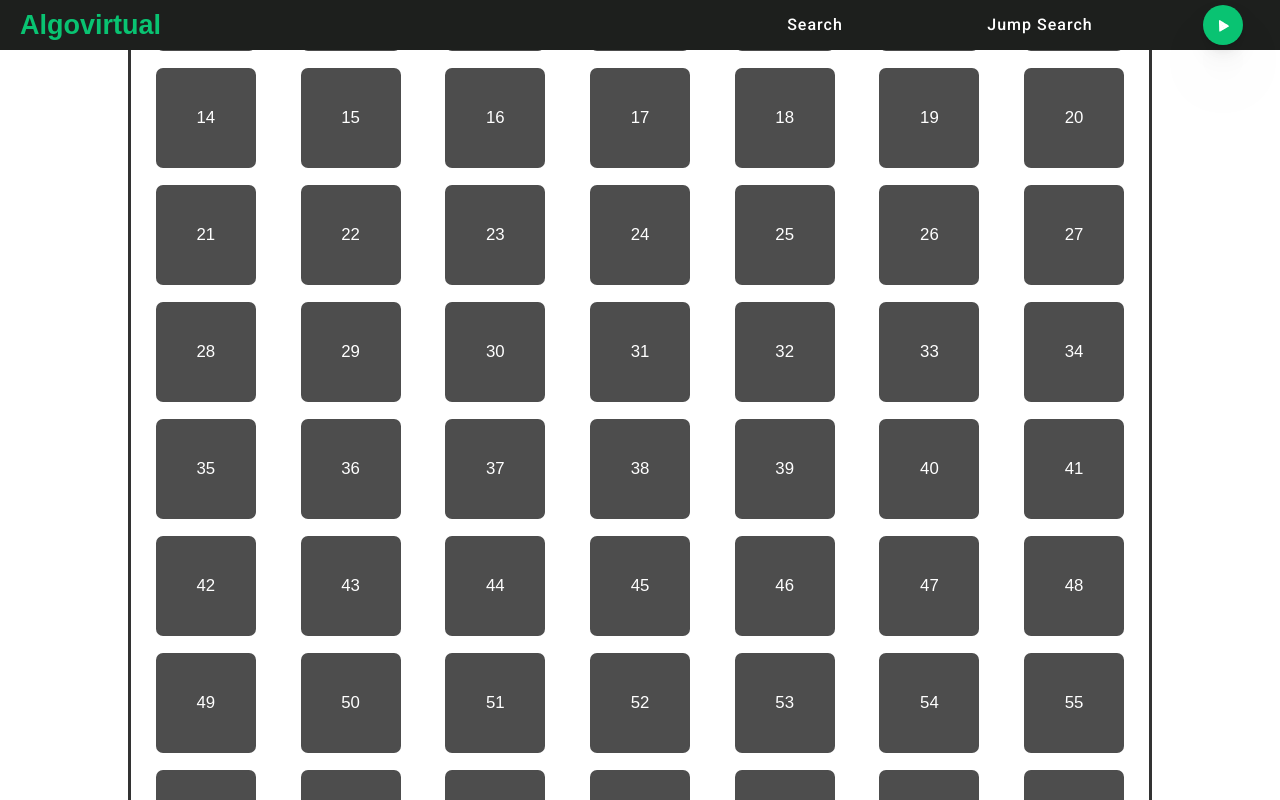
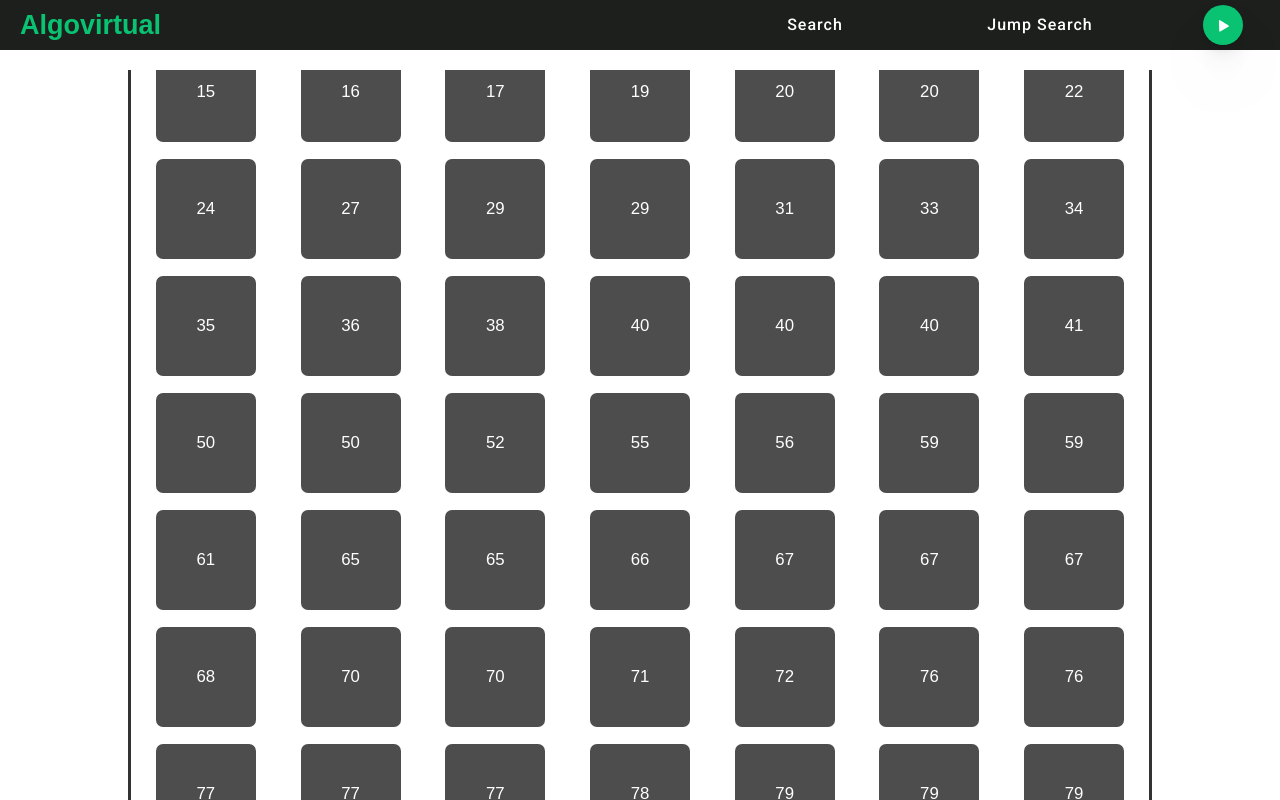
Before and after one commit to seydobassam/algovisual, a Vue app: page / in a window 1280 px wide. Built offline with nearby package versions, Linux system fonts and the light colour scheme.

Commit message:
add random generate squares

```diff
--- a/src/modules/views-modules/virtual-view-modules/searchList.js
+++ b/src/modules/views-modules/virtual-view-modules/searchList.js
@@ -26,10 +26,11 @@ export default function searchList() {
   function createSquareList() {
     const columns = getColumns();
     let squareList = [];
-    for (var col = 0; col < 66; ++col) {
-      let square = new Square(col, col);
-      squareList.push(square);
+    for (var col = 0; col < 77; ++col) {
+      var r = Math.floor(Math.random() * 100) + 1;
+      if (squareList.indexOf(r) === -1) squareList.push(new Square(r, col));
     }
+    squareList.sort((a, b) => a.value - b.value);
     state.squareList = squareList;
   }
 
@@ -49,13 +50,13 @@ export default function searchList() {
     setRunVirtualizeFreeze(true);
     switch (algo) {
       case "linearSearch":
-        await runLinearSearchAlgo(state.squareList, 5);
+        await runLinearSearchAlgo(state.squareList, 1);
         break;
       case "binarySearch":
-        await runBinarySearchAlgo(state.squareList, 5);
+        await runBinarySearchAlgo(state.squareList, 1);
         break;
       case "jumpSearch":
-        console.log(runJumpSearchAlgo(state.squareList, 37));
+        console.log(runJumpSearchAlgo(state.squareList, 1));
         break;
       case "fibonacciSearch":
         break;
--- a/src/views/virtual-views/search/list.vue
+++ b/src/views/virtual-views/search/list.vue
@@ -52,9 +52,9 @@ export default {
 };
 </script>
 
-<style>
+<style scoped>
 .list-container {
-  margin-top: 0.5%;
+  margin-top: 5.5%;
   overflow-x: auto;
   position: fixed;
   top: 0;
```
